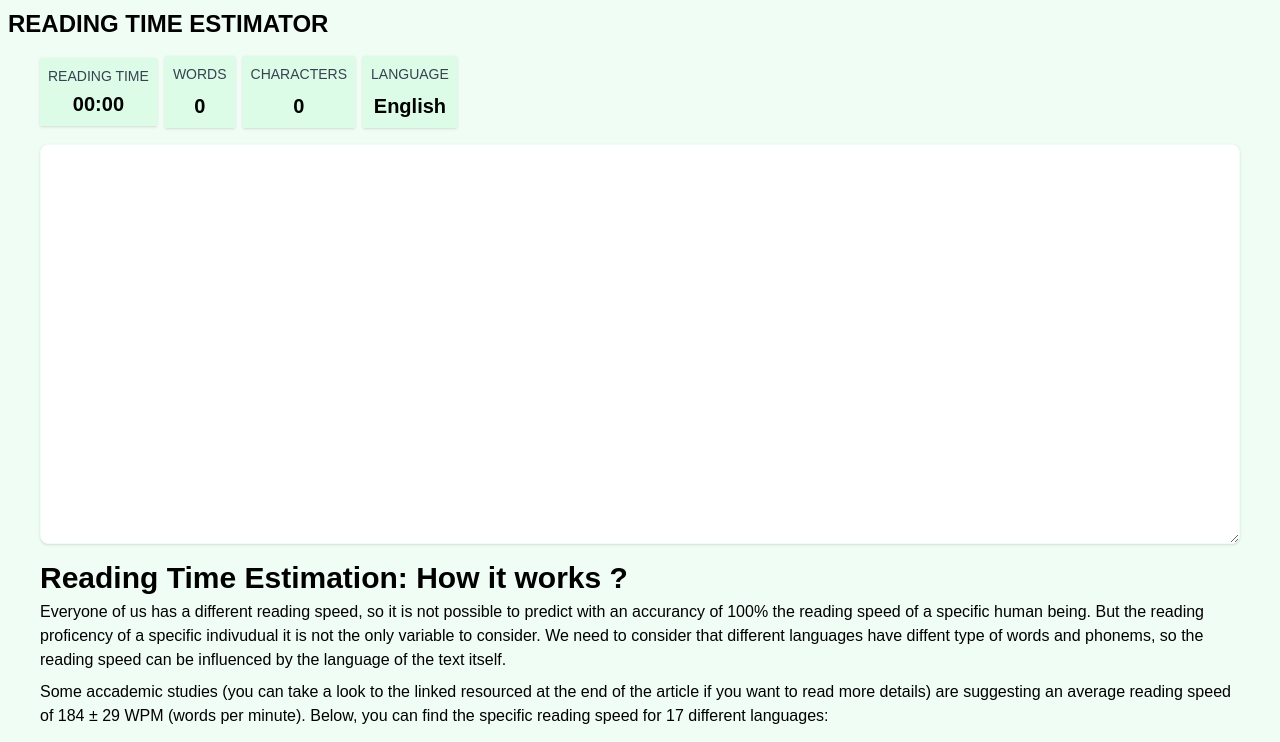
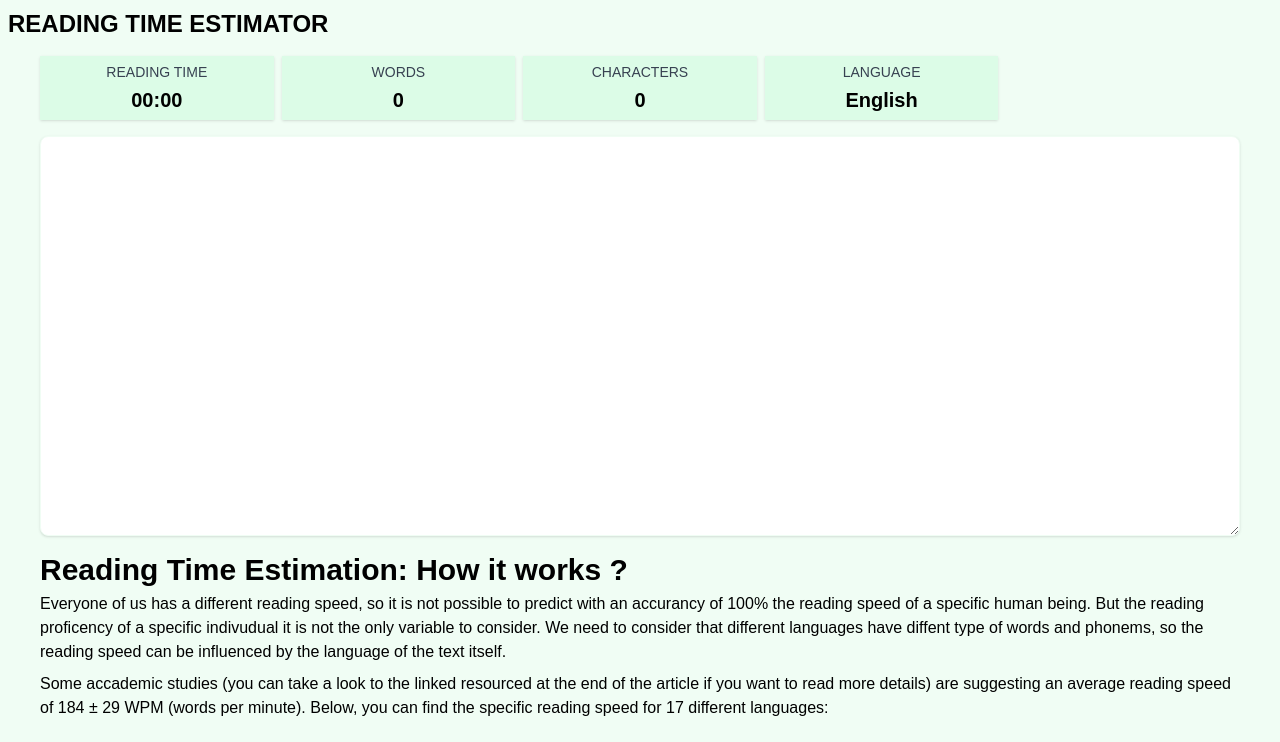
Before and after one commit to DraganP1996/timetoread, a Next.js app: page / in a window 1280 px wide. Shown: the top 742 px of the page. Built offline with nearby package versions, Linux system fonts and the light colour scheme.

Commit message:
Small refactor

```diff
--- /dev/null
+++ b/components/result-box.tsx
@@ -0,0 +1,13 @@
+type ResultBoxProps = {
+  label: string;
+  value: string;
+};
+
+export default function ResultBox({ label, value }: ResultBoxProps) {
+  return (
+    <div className="flex flex-col gap-1 justify-center items-center bg-green-100 p-2 shadow h-16">
+      <div className="font-light text-xs sm:text-sm text-gray-700 text-center"> {label} </div>
+      <div className="text-lg font-bold sm:text-xl"> {value} </div>
+    </div>
+  );
+}
--- a/components/textarea.tsx
+++ b/components/textarea.tsx
@@ -1,23 +1,13 @@
+import ResultBox from "./result-box";
+
 export default function TextArea() {
   return (
     <div className="flex flex-col gap-4">
-      <div className="flex flex-row gap-2 justify-start items-center">
-        <div className="flex flex-col gap-1 justify-center items-center bg-green-100 p-2 shadow">
-          <div className="font-light text-sm text-gray-700"> READING TIME </div>
-          <div className="font-bold text-xl"> 00:00 </div>
-        </div>
-        <div className="flex flex-col gap-2 justify-center items-center bg-green-100 p-2 shadow">
-          <div className="font-light text-sm text-gray-700"> WORDS </div>
-          <div className="font-bold text-xl"> 0 </div>
-        </div>
-        <div className="flex flex-col gap-2 justify-center items-center bg-green-100 p-2 shadow">
-          <div className="font-light text-sm text-gray-700"> CHARACTERS </div>
-          <div className="font-bold text-xl"> 0 </div>
-        </div>
-        <div className="flex flex-col gap-2 justify-center items-center bg-green-100 p-2 shadow">
-          <div className="font-light text-sm text-gray-700"> LANGUAGE </div>
-          <div className="font-bold text-xl"> English </div>
-        </div>
+      <div className="grid grid-rows-1 grid-cols-4 sm:grid-cols-5 gap-2 justify-start items-center">
+        <ResultBox label="READING TIME" value="00:00" />
+        <ResultBox label="WORDS" value="0" />
+        <ResultBox label="CHARACTERS" value="0" />
+        <ResultBox label="LANGUAGE" value="English" />
       </div>
       <textarea className="w-full border border-green-50 rounded-lg h-[50vh] shadow"></textarea>
     </div>
```
